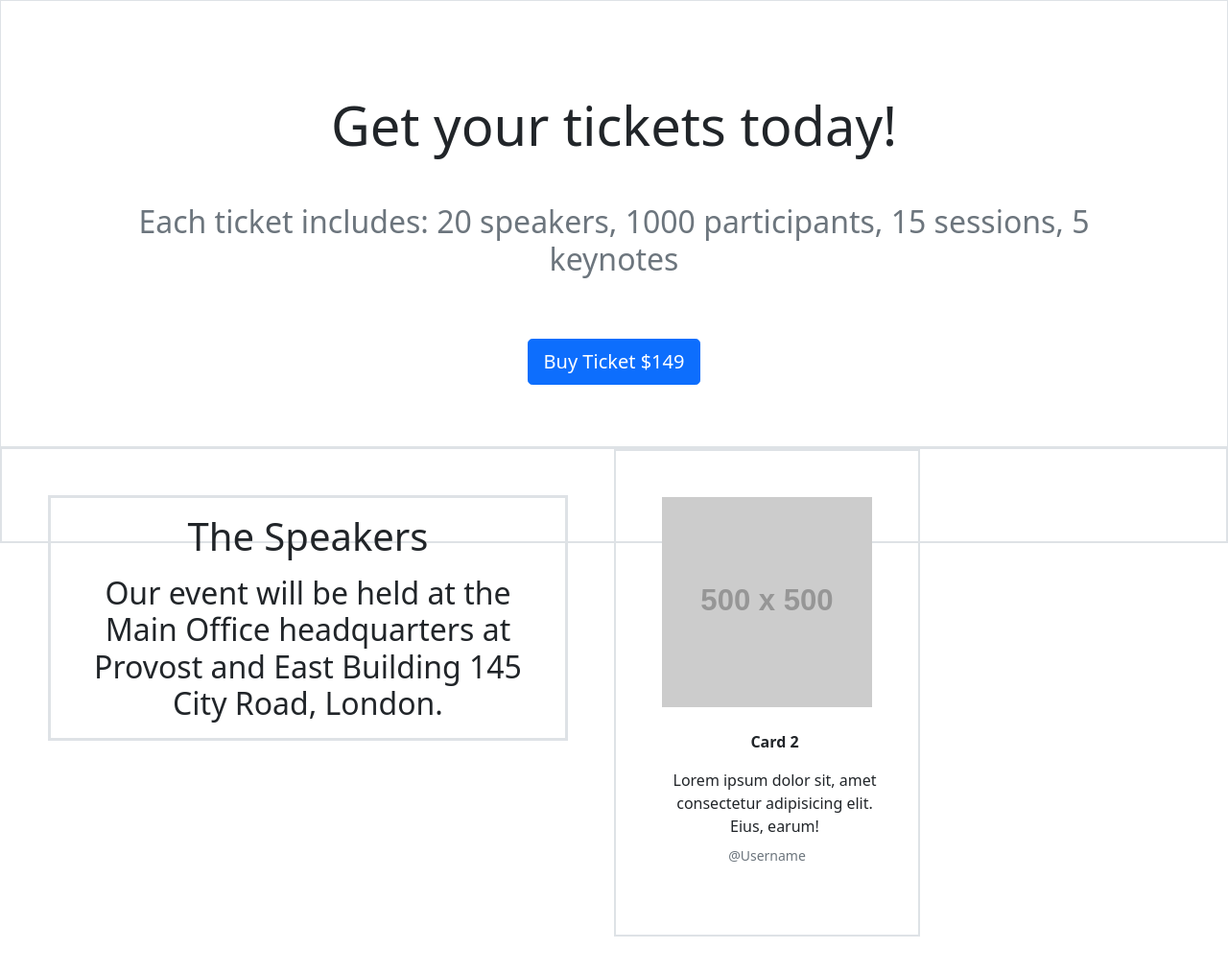
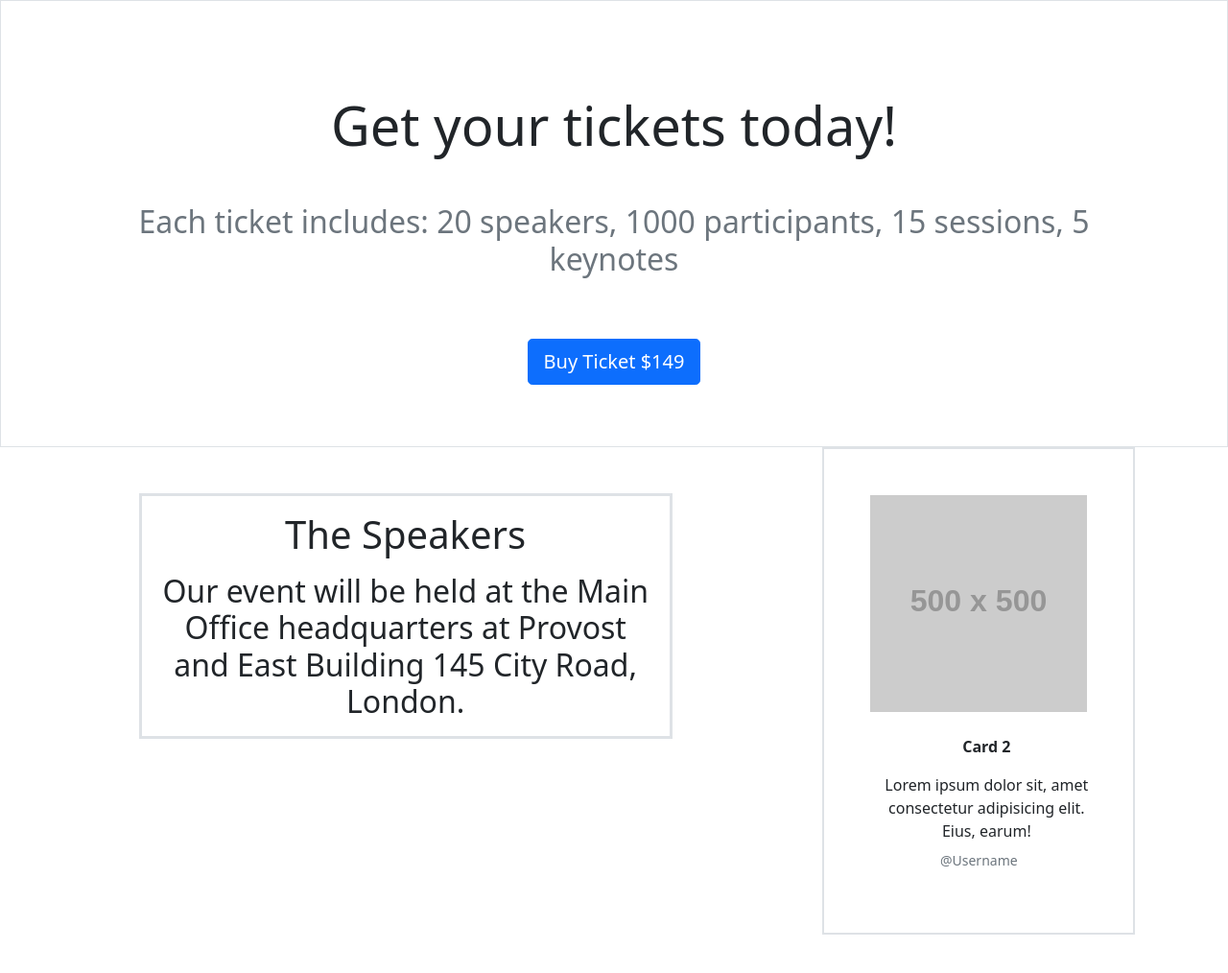
Before and after one commit to jamescarbajal/event-landing-page, a plain HTML site: page index.html in a window 1280 px wide. Shown: the part 1152-2166 px from the top of the page at 96% size. Before the commit the page ends 2128 px from the top, so only its background shows below. Drawn offline with nearby package versions, Linux system fonts and the light colour scheme; grey boxes are pictures that could not be loaded; placeholder pictures from the web are drawn by us.

Commit message:
feat: add nav and card spacing

```diff
--- a/CSS/style.css
+++ b/CSS/style.css
@@ -6,6 +6,9 @@ body{
     display: flex;
     flex-direction: row;
     flex-wrap: wrap;
+}
+.logo{
+    margin-left: 2px;
 }
 a{
     text-decoration: none;
@@ -19,5 +22,5 @@ a{
     overflow: hidden;
 }
 .bottom-cards{
-    height: 200px;
+    height: 600px;
 }
--- a/index.html
+++ b/index.html
@@ -14,17 +14,20 @@
     <body>
         <!-- Bootstrap Bundle with Popper -->
         <script src="https://cdn.jsdelivr.net/npm/bootstrap@5.1.3/dist/js/bootstrap.bundle.min.js" integrity="sha384-ka7Sk0Gln4gmtz2MlQnikT1wXgYsOg+OMhuP+IlRH9sENBO0LRn5q+8nbTov4+1p" crossorigin="anonymous"></script>
+
         <!-- Nav bar -->
         <nav class="container-fluid p-0 m-0 d-flex justify-content-between h-auto">
-        <a href="/index.html" target="_blank">
+            <div class="logo"><a class= href="/index.html" target="_blank">
                 <img src="https://via.placeholder.com/75" alt="Logo" class="justify-self-start m-2">
                 </a>
+            </div>
             <div class="d-flex align-items-center justify-content-evenly">
                 <a href="#" class="mx-4">Speakers</a>
                 <a href="#" class="mx-4">Tickets</a>
                 <a href="#" class="mx-4">Venue</a>
             <div></div>
         </nav>
+
         <!-- Hero section -->
         <div class="hero-section container-fluid m-0">
             <div class="jumbotron p-5 text-center">
@@ -32,8 +35,8 @@
                 <h2 class="m-3">Secondary heading goes here :)</h2>
                 <button type="button" class="btn btn-primary btn-lg m-3 mt-5">Buy Ticket Here</button>
             </div>
+        </div>
 
-    </div>
         <!-- Image cards -->
         <div class="container-fluid text-center">
             <h1 class="m-3">The Speakers</h1>
@@ -78,6 +81,7 @@
                 </div>
             </div>
         </div>
+
         <!-- Call to action -->
         <div class="container-fluid m-0 border b-top b-bottom">
             <div class="jumbotron p-5 text-center">
@@ -88,14 +92,14 @@
         </div>
 
         <!-- Bottom Cards -->
-<div class="bottom-cards container-fluid text-center">
-    <div class="row row-cols-2 border border-2 h-50">
+        <div class="bottom-cards container-fluid text-center p-0">
+            <div class="row row-cols-2 h-50 justify-content-evenly">
                 <div class="col-6 p-5 d-flex flex-column">
                     <div class="col-6 w-100 border border-3">
                         <h1 class="m-3">The Speakers</h1>
                         <h2 class="m-3">Our event will be held at the Main Office headquarters at Provost and East Building 145 City Road, London.</h2>
                     </div>
-            <div>
+                    <div class="g-map">
                         <iframe class="col-6" src="https://www.google.com/maps/embed?pb=!1m18!1m12!1m3!1d3195.6300512658704!2d-119.73841058437573!3d36.77944147995283!2m3!1f0!2f0!3f0!3m2!1i1024!2i768!4f13.1!3m3!1m2!1s0x80945c2e0f74a8b7%3A0xb622fc2ca677e1f8!2sE%20Shields%20Ave%20%26%20N%20Chestnut%20Ave%2C%20Fresno%2C%20CA%2093703!5e0!3m2!1sen!2sus!4v1650907971258!5m2!1sen!2sus" width="100%" height="100%" style="border:0;" allowfullscreen="" loading="lazy" referrerpolicy="no-referrer-when-downgrade"></iframe>
                     </div>
                 </div>
@@ -113,5 +117,4 @@
 
     </body>
 
-
 </html>
```
Lines whose indentation alone changed are shown as unchanged.
